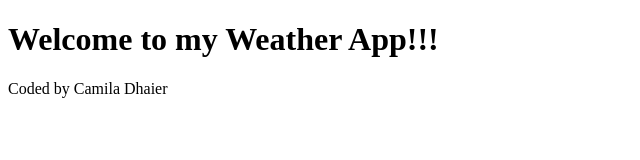
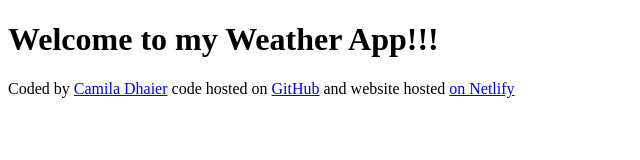
Before and after one commit to camilaDhaier/myweatherapp, a plain HTML site: page index.html in a window 1280 px wide. Shown: the whole page, without its empty margins (0-640 px from the left). Drawn offline with Linux system fonts and the light colour scheme.

Commit message:
Added links to the footer

```diff
--- a/index.html
+++ b/index.html
@@ -10,7 +10,10 @@
         Welcome to my Weather App!!!
     </h1>
     <footer>
-        Coded by Camila Dhaier
+        Coded by
+        <a href="https://github.com/camilaDhaier" target="_blank"> Camila Dhaier</a>
+        code hosted on <a href="https://github.com/camilaDhaier/myweatherapp" target="_blank"> GitHub</a>
+        and website hosted <a href="https://app.netlify.com/sites/animated-queijadas-a302e3/deploys/669554b5296a3f60a3945257" target="_blank">on Netlify</a>
     </footer>
 </body>
 </html>
```
